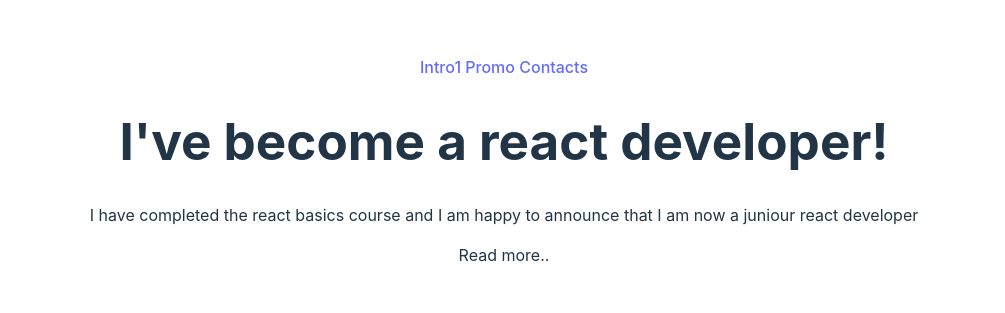
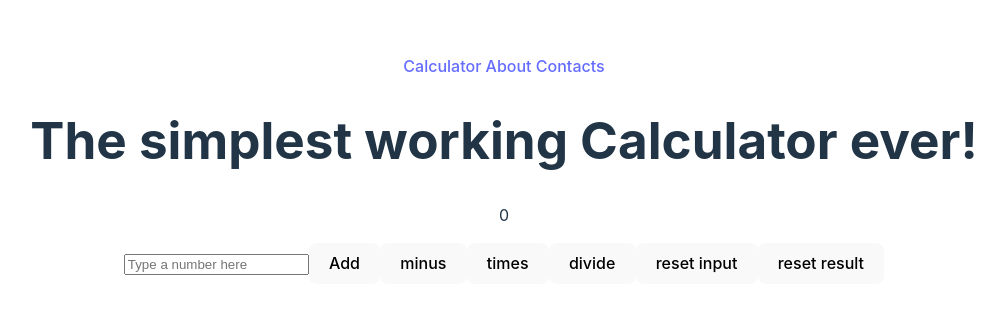
Before and after one commit to Lynnmwova/metaReactNotes, a React (Vite) app in the folder exercises/metaReactExamples/: page / in a window 1280 px wide. Shown: the part 231-544 px from the top of the page, without its empty margins (136-1141 px from the left). Built offline with nearby package versions, Linux system fonts and the light colour scheme.

Commit message:
calculator app init commit

```diff
--- a/exercises/metaReactExamples/src/App.jsx
+++ b/exercises/metaReactExamples/src/App.jsx
@@ -1,35 +1,45 @@
-import { Routes, Route, Link } from 'react-router-dom'
-import { useState } from 'react'
-import './App.css'
-import Nav from './components/Nav'
-import Intro1 from './components/Intro1'
-import Intro2 from './components/Intro2'
-import Intro3 from './components/Intro3'
-import Footer from './components/Footer'
-import Promo from './components/Promo'
-import InputComponent from './components/InputComponent'
-import RegisterForm from './components/RegisterForm'
-import MealsList from './components/MealsList'
-import MealProvider from './components/MealProvider'
-import Counter from './components/Counter'
-import Contacts from './components/contacts'
+import { Routes, Route, Link } from "react-router-dom";
+import { useState } from "react";
+import "./App.css";
+import Nav from "./components/Nav";
+import Intro1 from "./components/Intro1";
+import Intro2 from "./components/Intro2";
+import Intro3 from "./components/Intro3";
+import Footer from "./components/Footer";
+import Promo from "./components/Promo";
+import InputComponent from "./components/InputComponent";
+import RegisterForm from "./components/RegisterForm";
+import MealsList from "./components/MealsList";
+import MealProvider from "./components/MealProvider";
+import Counter from "./components/Counter";
+import Contacts from "./components/contacts";
+import About from "./components/About";
+import Calculator from "./components/Calculator";
 
 function App() {
-
   return (
     <>
-    <nav>
-      <Link to='/' className='nav-item' > Intro1 </Link>
-      <Link to='/promo' className='nav-item'> Promo </Link>
-      <Link to='/contacts' className='nav-item'> Contacts</Link>
-    </nav>
-    <Routes>
-      <Route path='/' element={<Intro1/>}></Route>
-      <Route path='/promo' element={<Promo/>}></Route>
-      <Route path='/contacts' element = {<Contacts/>}></Route>
-    </Routes>
-</>
-  )
+      <nav>
+        <Link to="/" className="nav-item">
+          {" "}
+          Calculator{" "}
+        </Link>
+        <Link to="/promo" className="nav-item">
+          {" "}
+          About{" "}
+        </Link>
+        <Link to="/contacts" className="nav-item">
+          {" "}
+          Contacts
+        </Link>
+      </nav>
+      <Routes>
+        <Route path="/" element={<Calculator />}></Route>
+        <Route path="/promo" element={<About />}></Route>
+        <Route path="/contacts" element={<Contacts />}></Route>
+      </Routes>
+    </>
+  );
 }
 
 export default App;
--- /dev/null
+++ b/exercises/metaReactExamples/src/components/About.jsx
@@ -0,0 +1,14 @@
+function About() {
+  return (
+    <>
+      <h1>Hello There!</h1>
+      <p>
+        {" "}
+        This is a simple calculator app I developed to wrap up the react basics
+        course. It is a sum total of all important skills I learnt.
+      </p>
+    </>
+  );
+}
+
+export default About;
--- /dev/null
+++ b/exercises/metaReactExamples/src/components/Calculator.jsx
@@ -0,0 +1,58 @@
+import { useRef, useState } from "react";
+
+function Calculator() {
+  const InputRef = useRef(null);
+  const ResultRef = useRef(null);
+  const [result, setResult] = useState(0);
+  const plus = (e) => {
+    e.PreventDefault();
+    setResult((result) => result + Number(InputRef.current.value));
+  };
+  const minus = (e) => {
+    e.PreventDefault();
+    setResult((result) => result - Number(InputRef.current.value));
+  };
+  const times = (e) => {
+    e.PreventDefault();
+    setResult((result) => result * Number(InputRef.current.value));
+  };
+  const divide = (e) => {
+    e.PreventDefault();
+    setResult((result) => result / Number(InputRef.current.value));
+  };
+
+  const resetInput = (e) => {
+    e.PreventDefault();
+    InputRef.current.value = 0;
+  };
+
+  const resetResult = (e) => {
+    e.PreventDefault();
+    setResult((preVal) => preVal * 0);
+  };
+
+  return (
+    <>
+      <div>
+        <h1> The simplest working Calculator ever!</h1>
+      </div>
+      <form>
+        <p ref={ResultRef}>{result}</p>
+        <input
+          pattern="[0-9]"
+          ref={InputRef}
+          type="number"
+          placeholder="Type a number here"
+        />
+        <button onClick={plus}> Add </button>
+        <button onClick={minus}> minus </button>
+        <button onClick={times}> times</button>
+        <button onClick={divide}> divide</button>
+        <button onClick={resetInput}>reset input</button>
+        <button onClick={resetResult}>reset result</button>
+      </form>
+    </>
+  );
+}
+
+export default Calculator;
--- a/exercises/metaReactExamples/src/components/Contacts.jsx
+++ b/exercises/metaReactExamples/src/components/Contacts.jsx
@@ -1,7 +1,5 @@
-function Contacts(){
-    return (
-        <h1>Contact Little lemon on this page</h1>
-    )
+function Contacts() {
+  return <h1>Contact Little lemon on this page</h1>;
 }
 
 export default Contacts;
```
